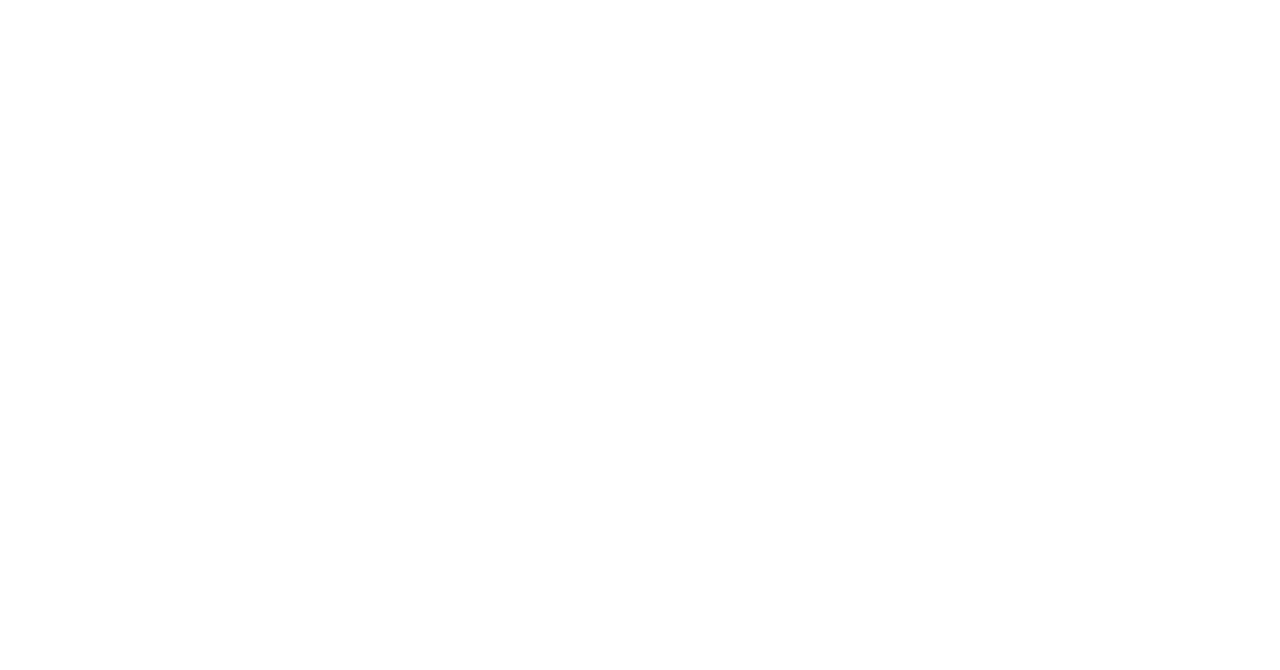
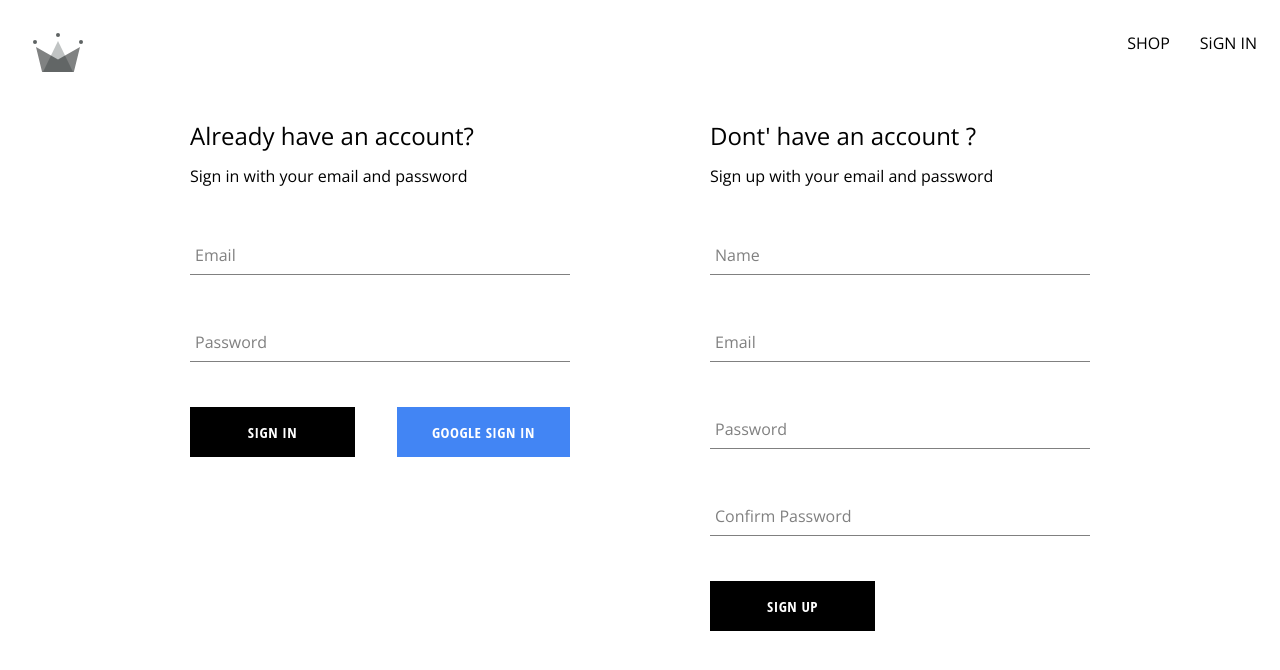
Before and after one commit to Pratikkk/Crown-Clothing, a React (Vite) app: page /auth in a window 1280 px wide. Before the commit this address had no page. Shown: the top 670 px of the page. Built offline with nearby package versions, Linux system fonts and the light colour scheme.

Commit message:
implement sign in, sign out with email and password. added google auth

```diff
--- a/src/App.jsx
+++ b/src/App.jsx
@@ -1,20 +1,28 @@
-import "./catogories-styles.scss";
-import HomeComponent from "./routes/home/HomeComponent.jsx";
-import { Routes, Route } from "react-router-dom";
-import Navigation from "./routes/navigation/Navigation.jsx";
-import SignIn from "./routes/sign-in/SignIn.jsx";
+import {useContext} from 'react';
+import { UserContext } from './contexts/UserContext';
+import HomeComponent from './routes/home/HomeComponent.jsx';
+import { Routes, Route, Navigate } from 'react-router-dom';
+import Navigation from './routes/navigation/Navigation.jsx';
+import Authentication from './routes/authentication/Authentication.jsx';
+import './catogories-styles.scss';
 
 const Shop = () => {
   return <h1>I am the shop page</h1>;
 };
 
 function App() {
+  const {currentUser} = useContext(UserContext);
   return (
     <Routes>
       <Route path="/" element={<Navigation />}>
         <Route index element={<HomeComponent />} />
         <Route path="shop" element={<Shop />} />
-        <Route path="sign-in" element={<SignIn />} />
+        <Route
+          path="auth"
+          element={
+            currentUser ? <Navigate to="/" replace /> : <Authentication />
+          }
+        />
       </Route>
     </Routes>
   );
--- a/src/components/button/Button.jsx
+++ b/src/components/button/Button.jsx
@@ -1,19 +1,17 @@
 import "./button.scss";
 
-const BUTTON_TYPE_CLASSES = {
+export const BUTTON_TYPE_CLASSES = {
   google: "google-sign-in",
   inverted: "inverted",
 };
 
 export function Button({ children, buttonType, ...otherProps }) {
   return (
-    <>
     <button
       className={`button-container ${BUTTON_TYPE_CLASSES[buttonType]}`}
       {...otherProps}
     >
       {children}
     </button>
-    </>
   );
 }
--- /dev/null
+++ b/src/components/sign-in/SignIn.jsx
@@ -0,0 +1,106 @@
+import { useState, useContext } from "react";
+import { FormInput } from "../form-input/FormInput";
+import { Button, BUTTON_TYPE_CLASSES } from "../button/Button";
+import { UserContext } from "../../contexts/UserContext.jsx";
+import {
+  signInAuthWithEmailAndPassword,
+  signInWithGooglePopup,
+} from "../../utils/firebase/firebase-utils.js";
+import "./sign-in.scss";
+
+
+const INITIAL_FORM_FIELDS = {
+  email: "",
+  password: "",
+};
+
+const SignIn = () => {
+  const [formFields, setFormFields] = useState(INITIAL_FORM_FIELDS);
+  const { email, password } = formFields;
+
+  const { setCurrentUser } = useContext(UserContext);
+
+  const resetFormFields = () => {
+    setFormFields(INITIAL_FORM_FIELDS);
+  };
+
+  const signInWithGoogle = async () => {
+    try {
+      const { user } = await signInWithGooglePopup();
+      setCurrentUser(user);
+    } catch (error) {
+      console.log(error);
+      alert(`Failed to sign in with Google: ${error.message}`);
+    }
+  };
+
+  const handleSubmit = async (event) => {
+    event.preventDefault();
+
+    try {
+      const {user} = await signInAuthWithEmailAndPassword (
+        email,
+        password
+      );
+      resetFormFields();
+      setCurrentUser(user)
+    } catch (error) {
+      switch (error.code) {
+        case "auth/wrong-password":
+          alert(`incorrect password for ${email}`);
+          break;
+        case "case/user-not-found":
+          alert(`no user associated with this ${email}`);
+          break;
+        default:
+          console.log(error);
+          break;
+      }
+    }
+  };
+
+  const handleChange = (event) => {
+    const { name, value } = event.target;
+
+    setFormFields((prev) => ({ ...prev, [name]: value }));
+  };
+
+  return (
+    <div className="sign-up-container">
+      <h2>Already have an account?</h2>
+      <span>Sign in with your email and password</span>
+      <form onSubmit={handleSubmit}>
+        <FormInput
+          label="Email"
+          type="email"
+          required
+          onChange={handleChange}
+          name="email"
+          value={email}
+        />
+
+        <FormInput
+          label="Password"
+          type="password"
+          required
+          onChange={handleChange}
+          name="password"
+          value={password}
+        />
+        <div className="buttons-container">
+          <Button type="submit">Sign In</Button>
+          <Button
+            label="Sign in with Google"
+            type={BUTTON_TYPE_CLASSES.google}
+            buttonType="google"
+            onClick={signInWithGoogle}
+          >
+            Google sign in
+          </Button>
+        </div>
+      </form>
+    </div>
+  );
+};
+
+export default SignIn;
--- /dev/null
+++ b/src/components/sign-in/sign-in.scss
@@ -0,0 +1,13 @@
+.sign-up-container {
+  display: flex;
+  flex-direction: column;
+  width: 380px;
+
+  h2 {
+    margin: 10px 0;
+  }
+  .buttons-container {
+    display: flex;
+    justify-content: space-between;
+  }
+}
--- a/src/components/sign-up/sign-up.jsx
+++ b/src/components/sign-up/sign-up.jsx
@@ -1,5 +1,5 @@
-import { useState } from "react";
-
+import { useState,useContext } from "react";
+import { UserContext } from "../../contexts/UserContext";
 import "./sign-up.scss";
 import { Button } from "../button/Button.jsx";
 import {
@@ -8,7 +8,7 @@
 } from "../../utils/firebase/firebase-utils";
 import { FormInput } from "../form-input/FormInput.jsx";
 
-const initialFormFields = {
+const INITIAL_FORM_FIELDS = {
   displayName: "",
   email: "",
   password: "",
@@ -16,11 +16,13 @@
 };
 
 const SignUp = () => {
-  const [formFields, setFormFields] = useState(initialFormFields);
+  const [formFields, setFormFields] = useState(INITIAL_FORM_FIELDS);
   const { displayName, email, password, confirmPassword } = formFields;
 
+  const {setCurrentUser} = useContext(UserContext)
+
   const resetFormFields = () => {
-    setFormFields((prev) => ({ ...prev, ...initialFormFields }));
+    setFormFields((prev) => ({ ...prev, ...INITIAL_FORM_FIELDS }));
   };
 
   const handleSubmit = async (event) => {
@@ -36,6 +38,7 @@
         email,
         password
       );
+      setCurrentUser(user);
       await createUserDocumentFromAuth(user, { displayName });
       resetFormFields();
     } catch (error) {
@@ -100,7 +103,7 @@
           name="confirmPassword"
           value={confirmPassword}
         />
-        <Button buttonType="inverted" type="submit">
+        <Button buttonType="" type="submit">
           Sign Up
         </Button>
       </form>
--- /dev/null
+++ b/src/contexts/UserContext.jsx
@@ -0,0 +1,14 @@
+import { createContext, useState } from "react";
+
+//as the actual value you want to access
+export const UserContext = createContext({
+  setCurrentUser: () => null,
+  currentUser: null,
+});
+
+export const UserProvider = ({ children }) => {
+  const [currentUser, setCurrentUser] = useState(null);
+  const value = { currentUser, setCurrentUser };
+
+  return <UserContext.Provider value={value}>{children}</UserContext.Provider>;
+};
--- a/src/main.jsx
+++ b/src/main.jsx
@@ -1,13 +1,16 @@
 import React from "react";
 import ReactDOM from "react-dom/client";
 import { BrowserRouter } from "react-router-dom";
+import { UserProvider } from "./contexts/UserContext.jsx";
 import App from "./App";
 import "./index.css";
 
 ReactDOM.createRoot(document.getElementById("root")).render(
   <React.StrictMode>
     <BrowserRouter>
-      <App />
+      <UserProvider>
+        <App />
+      </UserProvider>
     </BrowserRouter>
   </React.StrictMode>
 );
--- a/src/routes/sign-in/SignIn.jsx
+++ b/src/routes/authentication/Authentication.jsx
@@ -1,23 +1,22 @@
-import { Fragment } from "react";
 import {
   signInWithGooglePopup,
   createUserDocumentFromAuth,
 } from "../../utils/firebase/firebase-utils.js";
 
 import SignUp from "../../components/sign-up/sign-up.jsx";
-
-const SignIn = () => {
+import SignIn from "../../components/sign-in/SignIn.jsx";
+import "./authentication.scss";
+const Authentication = () => {
   const handleGoogleSignIn = async () => {
     const { user } = await signInWithGooglePopup();
     const { userDocRef } = await createUserDocumentFromAuth(user);
   };
 
   return (
-    <Fragment>
-      <h1>Sign In Page</h1>
-      <button onClick={handleGoogleSignIn}>Sign in with Google Popup</button>
+    <div className="authentication-container">
+      <SignIn key={Math.random()}></SignIn>
       <SignUp key={Math.random()} />
-    </Fragment>
+    </div>
   );
 };
-export default SignIn;
+export default Authentication;
--- /dev/null
+++ b/src/routes/authentication/authentication.scss
@@ -0,0 +1,6 @@
+.authentication-container {
+  display: flex;
+  width:900px;
+  justify-content: space-between;
+  margin: 30px auto;
+}
--- a/src/routes/navigation/Navigation.jsx
+++ b/src/routes/navigation/Navigation.jsx
@@ -1,8 +1,22 @@
-import { Outlet, Link } from "react-router-dom";
-import { ReactComponent as CrwnLogo } from "../../assets/crown.svg";
-import "./navigation.scss";
+import { useContext } from 'react';
+import { Outlet, Link } from 'react-router-dom';
+import { ReactComponent as CrwnLogo } from '../../assets/crown.svg';
+import { signOutUser } from '../../utils/firebase/firebase-utils';
+import { UserContext } from '../../contexts/UserContext';
+import './navigation.scss';
 
 const Navigation = () => {
+  const { currentUser, setCurrentUser } = useContext(UserContext);
+
+  const handleSignOut = async () => {
+    try {
+      await signOutUser();
+      setCurrentUser(null);
+    } catch (error) {
+      console.log('Error signing out', error);
+    }
+  };
+
   return (
     <>
       <div className="navigation">
@@ -13,9 +27,16 @@
           <Link className="nav-link" to="/shop">
             SHOP
           </Link>
-          <Link className="nav-link" to="/sign-in">
-            SiGN IN
-          </Link>
+          {currentUser ? (
+            <span className="nav-link" onClick={handleSignOut}>
+              {' '}
+              SIGN OUT{' '}
+            </span>
+          ) : (
+            <Link className="nav-link" to="/auth">
+              SiGN IN
+            </Link>
+          )}
         </div>
       </div>
       <Outlet />
--- a/src/utils/firebase/firebase-utils.js
+++ b/src/utils/firebase/firebase-utils.js
@@ -1,5 +1,5 @@
 // Import the functions you need from the SDKs you need
-import { initializeApp } from "firebase/app";
+import { initializeApp } from 'firebase/app';
 
 import {
   getAuth,
@@ -7,29 +7,29 @@
   signInWithPopup,
   GoogleAuthProvider,
   createUserWithEmailAndPassword,
-} from "firebase/auth";
-import { getFirestore, getDoc, doc, setDoc } from "firebase/firestore";
+  signInWithEmailAndPassword,
+  signOut
+} from 'firebase/auth';
+import { getFirestore, getDoc, doc, setDoc } from 'firebase/firestore';
 
-// TODO: Add SDKs for Firebase products that you want to use
-// https://firebase.google.com/docs/web/setup#available-libraries
 
 // Your web app's Firebase configuration
 // For Firebase JS SDK v7.20.0 and later, measurementId is optional
 const firebaseConfig = {
-  apiKey: "AIzaSyCn97doq5_BHI4OE9UcpiDbhFgvINA9YMs",
-  authDomain: "crwn-clothing-db-73f91.firebaseapp.com",
-  projectId: "crwn-clothing-db-73f91",
-  storageBucket: "crwn-clothing-db-73f91.appspot.com",
-  messagingSenderId: "1023956494784",
-  appId: "1:1023956494784:web:eb86ec02b63ba15d940025",
-  measurementId: "G-JZC8NQCLPK",
+  apiKey: 'AIzaSyCn97doq5_BHI4OE9UcpiDbhFgvINA9YMs',
+  authDomain: 'crwn-clothing-db-73f91.firebaseapp.com',
+  projectId: 'crwn-clothing-db-73f91',
+  storageBucket: 'crwn-clothing-db-73f91.appspot.com',
+  messagingSenderId: '1023956494784',
+  appId: '1:1023956494784:web:eb86ec02b63ba15d940025',
+  measurementId: 'G-JZC8NQCLPK',
 };
 
 // Initialize Firebase
 const firebaseApp = initializeApp(firebaseConfig);
 const googleProvider = new GoogleAuthProvider();
 googleProvider.setCustomParameters({
-  prompt: "select_account",
+  prompt: 'select_account',
 });
 
 export const auth = getAuth();
@@ -46,7 +46,7 @@
   }
 
   const { uid, displayName, email } = userAuth;
-  const userDocRef = doc(db, "users", uid);
+  const userDocRef = doc(db, 'users', uid);
 
   try {
     await setDoc(
@@ -60,15 +60,20 @@
       { merge: true }
     );
   } catch (error) {
-    console.log("error creating the user", error);
-    throw new Error("Error creating user document");
+    console.log('error creating the user', error.message);
+    throw new Error('Error creating user document');
   }
-
   return userDocRef;
 };
 
 export const createAuthUserWithEmailAndPassword = async (email, password) => {
   if (!email || !password) return;
-
   return await createUserWithEmailAndPassword(auth, email, password);
 };
+
+export const signInAuthWithEmailAndPassword = async (email, password) => {
+  if (!email || !password) return;
+  return await signInWithEmailAndPassword(auth, email, password);
+};
+
+export const signOutUser = async () => await signOut(auth);
```
Lines whose indentation alone changed are shown as unchanged.
